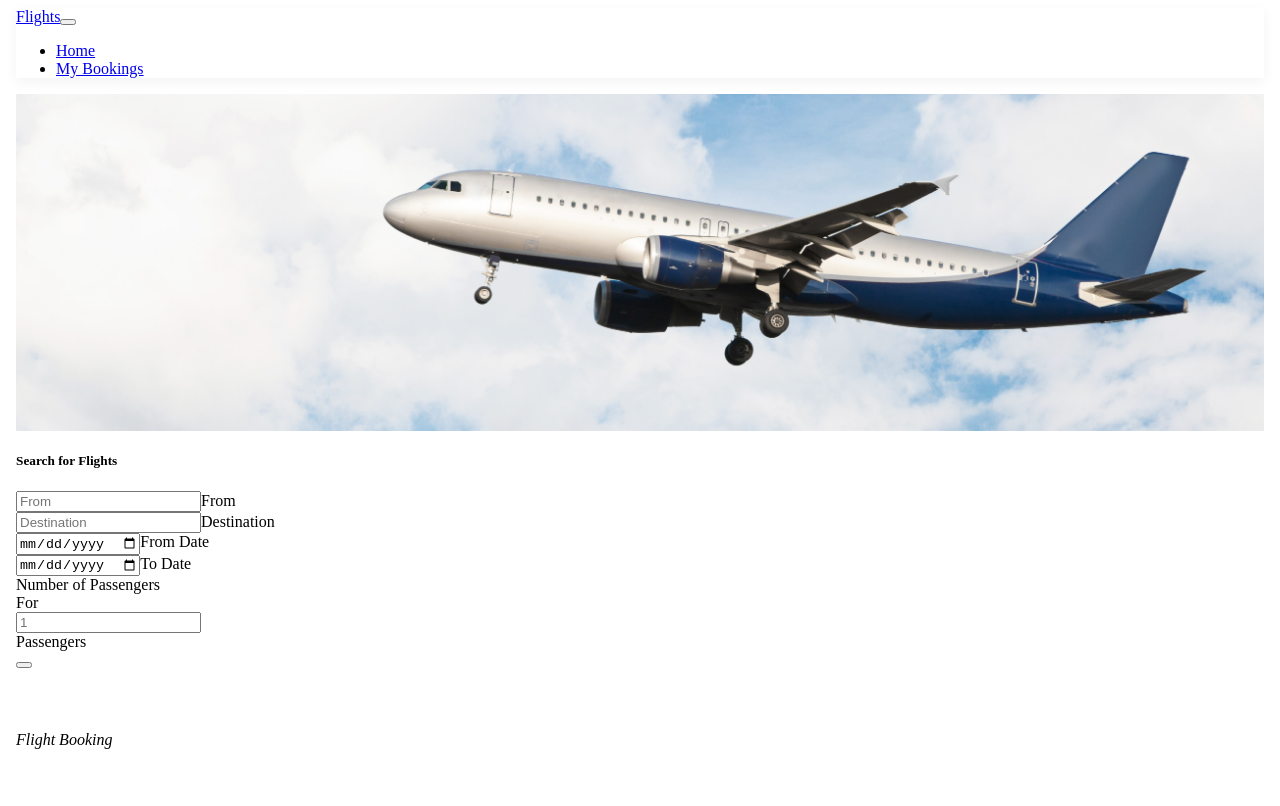
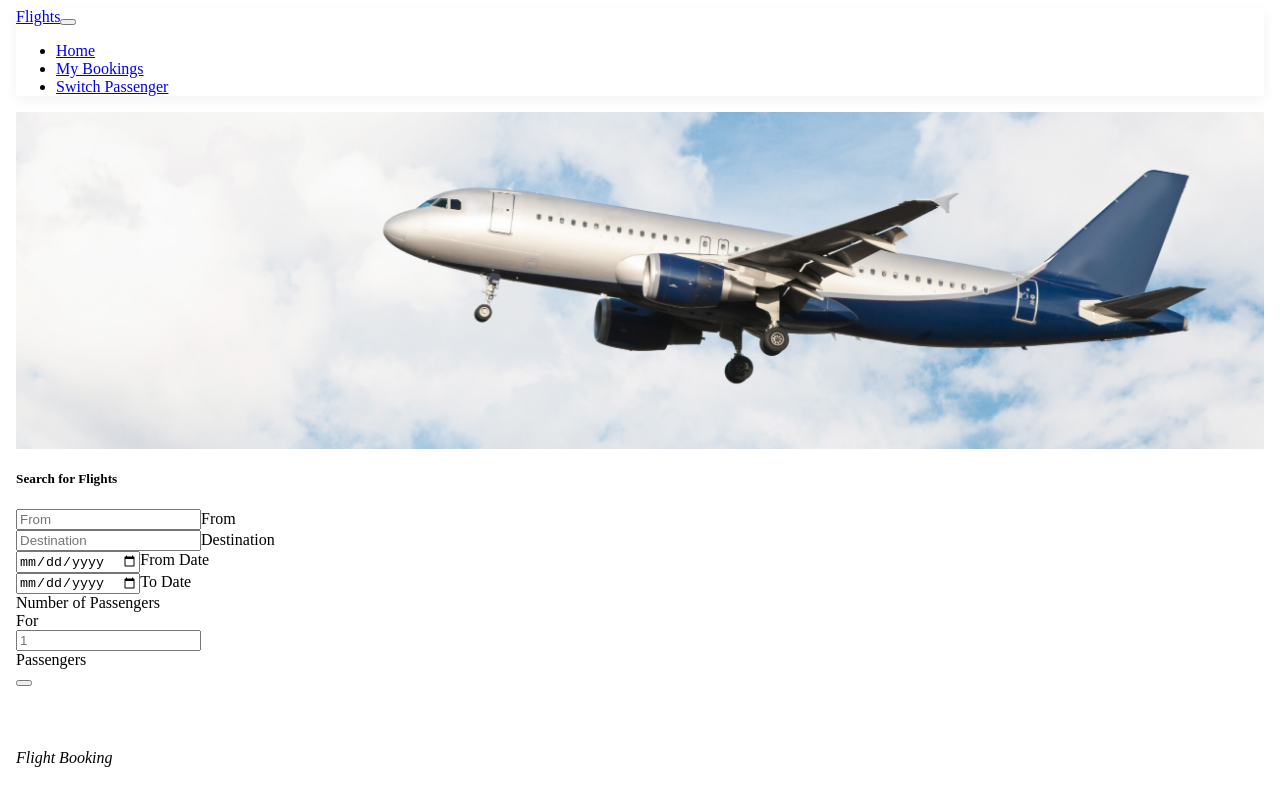
Before and after one commit to RalucaDavid/Flight-Booking, an Angular app in the folder Flight-Booking/flight-booking.client/: page / in a window 1280 px wide. Shown: the top 806 px of the page. Built offline with nearby package versions, Linux system fonts and the light colour scheme.

Commit message:
Add the switch passenger mechanism.

```diff
--- a/Flight-Booking/flight-booking.client/src/app/nav-menu/nav-menu.component.html
+++ b/Flight-Booking/flight-booking.client/src/app/nav-menu/nav-menu.component.html
@@ -22,6 +22,11 @@
           <li class="nav-item">
             <a class="nav-link text-dark" [routerLink]="['/my-bookings']">My Bookings</a>
           </li>
+          <li class="nav-item">
+            <a class="nav-link text-dark" [routerLink]="['/register-passenger']">Switch Passenger
+            <i class="fas fa-user-circle"></i>
+            </a>
+          </li>
         </ul>
       </div>
     </div>
```
